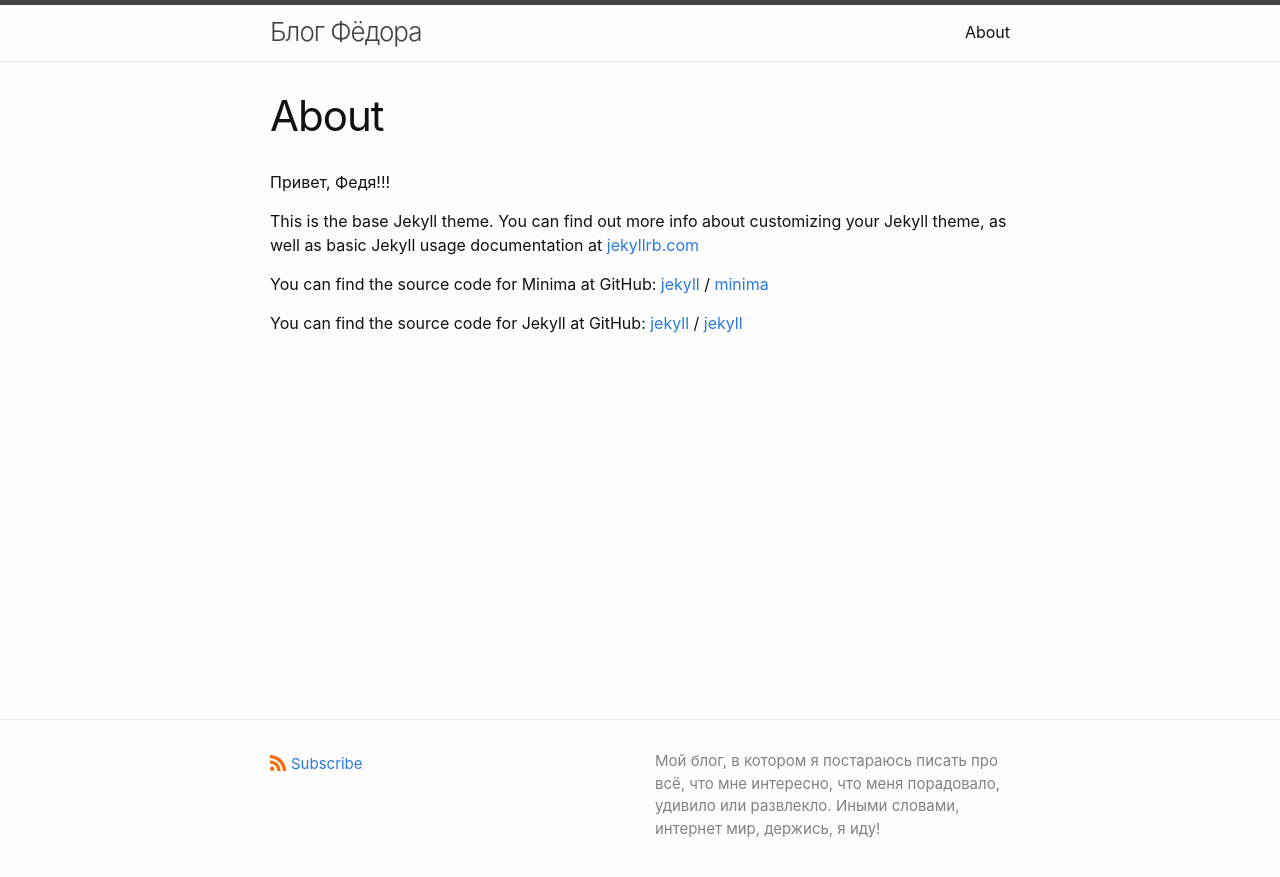
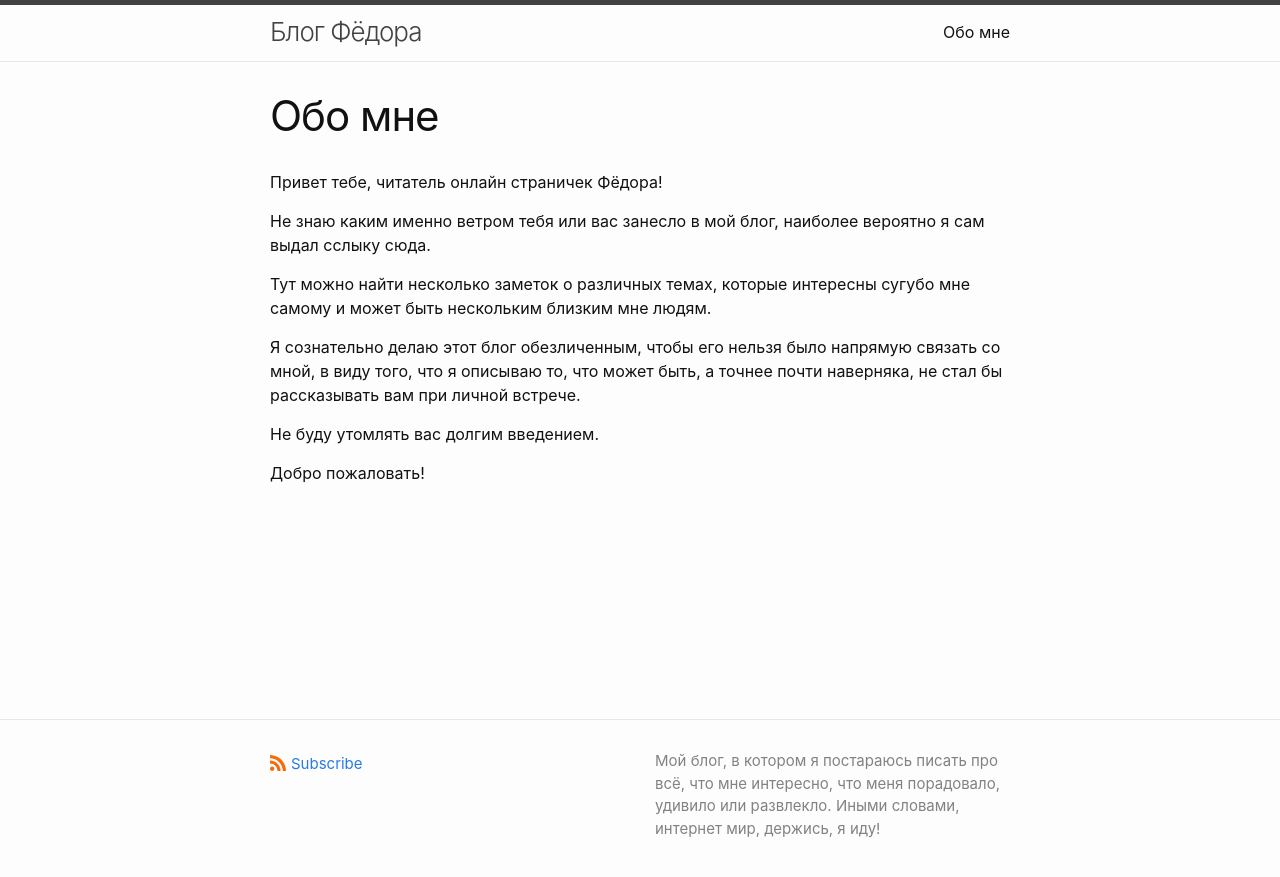
Before and after one commit to fjodor-che/blog, a Jekyll site: the page built from about.markdown, in a window 1280 px wide. Shown: the top 877 px of the page. Built offline with Jekyll 4.4.1, drawn with Linux system fonts in a browser that asks for light colours.

Commit message:
edited and renamed about permanent link

```diff
--- a/about.markdown
+++ b/about.markdown
@@ -1,11 +1,22 @@
 ---
 layout: page
-title: About
+title: Обо мне
 permalink: /about/
 ---
-Привет, Федя!!!
+Привет тебе, читатель онлайн страничек Фёдора!
 
-This is the base Jekyll theme. You can find out more info about customizing your Jekyll theme, as well as basic Jekyll usage documentation at [jekyllrb.com](https://jekyllrb.com/)
+Не знаю каким именно ветром тебя или вас занесло в мой блог, наиболее вероятно я сам выдал сслыку сюда.
+
+Тут можно найти несколько заметок о различных темах, которые интересны сугубо мне самому и может быть нескольким близким мне людям.
+
+Я сознательно делаю этот блог обезличенным, чтобы его нельзя было напрямую связать со мной, в виду того, что я описываю то, что может быть, а точнее почти наверняка, не стал бы рассказывать вам при личной встрече.
+
+Не буду утомлять вас долгим введением.
+
+Добро пожаловать!
+
+
+<!--- This is the base Jekyll theme. You can find out more info about customizing your Jekyll theme, as well as basic Jekyll usage documentation at [jekyllrb.com](https://jekyllrb.com/)
 
 You can find the source code for Minima at GitHub:
 [jekyll][jekyll-organization] /
@@ -17,3 +28,4 @@ You can find the source code for Jekyll at GitHub:
 
 
 [jekyll-organization]: https://github.com/jekyll
+--->
```
